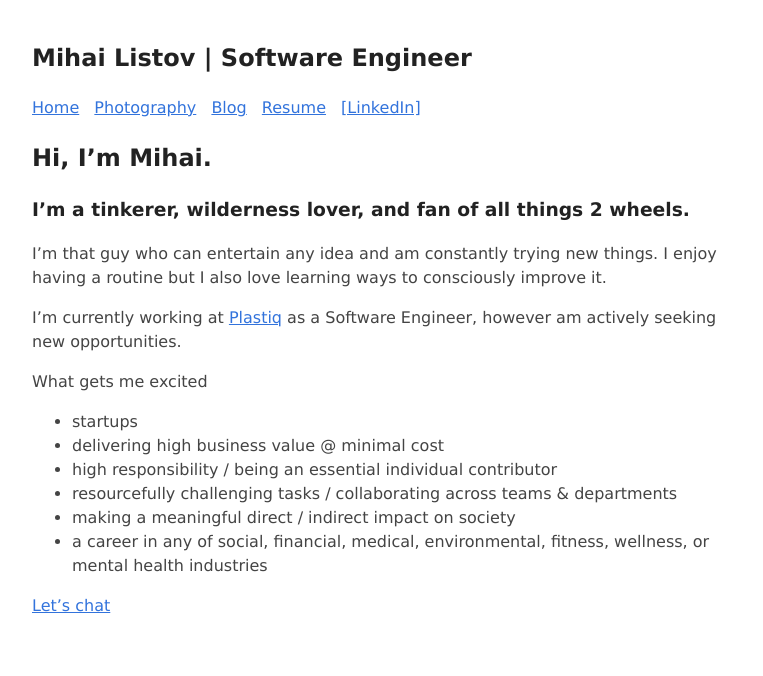
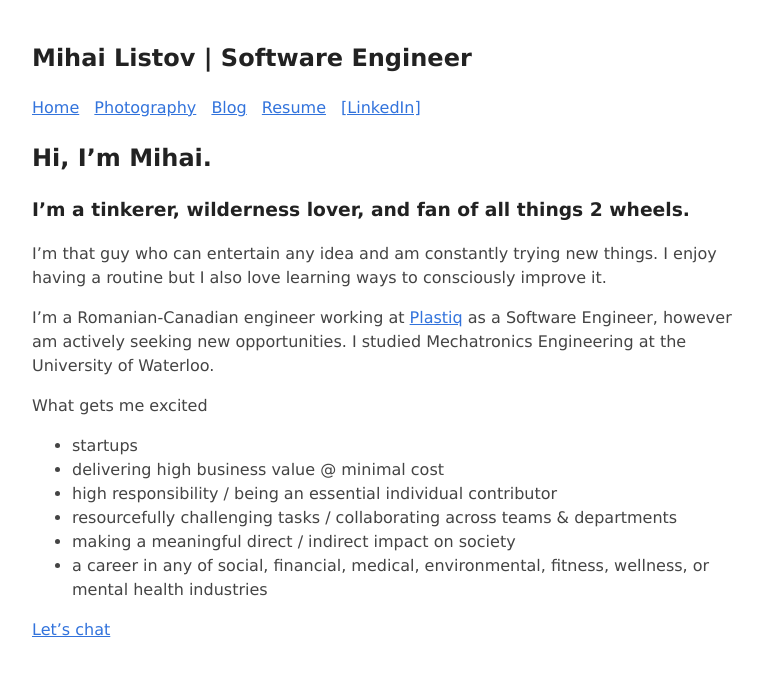
Before and after one commit to mihailistov/mihailistov.ca, a Jekyll site: the page built from index.md, in a window 1280 px wide. Shown: the top 676 px of the page, without its empty margins (248-1011 px from the left). Built offline with Jekyll 4.4.1, drawn with Linux system fonts in a browser that asks for light colours.

Commit message:
Update from Forestry.io Mihai Listov updated index.md

```diff
--- a/index.md
+++ b/index.md
@@ -1,23 +1,23 @@
 ---
 layout: default
 title: Hello
+
 ---
-
-
 ## Hi, I'm Mihai.
 
 ### I'm a tinkerer, wilderness lover, and fan of all things 2 wheels.
 
 I'm that guy who can entertain any idea and am constantly trying new things. I enjoy having a routine but I also love learning ways to consciously improve it.
 
-I'm currently working at [Plastiq](https://www.linkedin.com/company/plastiq) as a Software Engineer, however am actively seeking new opportunities.
+I'm a Romanian-Canadian engineer working at [Plastiq](https://www.linkedin.com/company/plastiq) as a Software Engineer, however am actively seeking new opportunities. I studied Mechatronics Engineering at the University of Waterloo.
 
 What gets me excited
-- startups
-- delivering high business value @ minimal cost
-- high responsibility / being an essential individual contributor
-- resourcefully challenging tasks / collaborating across teams & departments
-- making a meaningful direct / indirect impact on society
-- a career in any of social, financial, medical, environmental, fitness, wellness, or mental health industries
+
+* startups
+* delivering high business value @ minimal cost
+* high responsibility / being an essential individual contributor
+* resourcefully challenging tasks / collaborating across teams & departments
+* making a meaningful direct / indirect impact on society
+* a career in any of social, financial, medical, environmental, fitness, wellness, or mental health industries
 
 [Let's chat](mailto:mihailistov@gmail.com)
```
